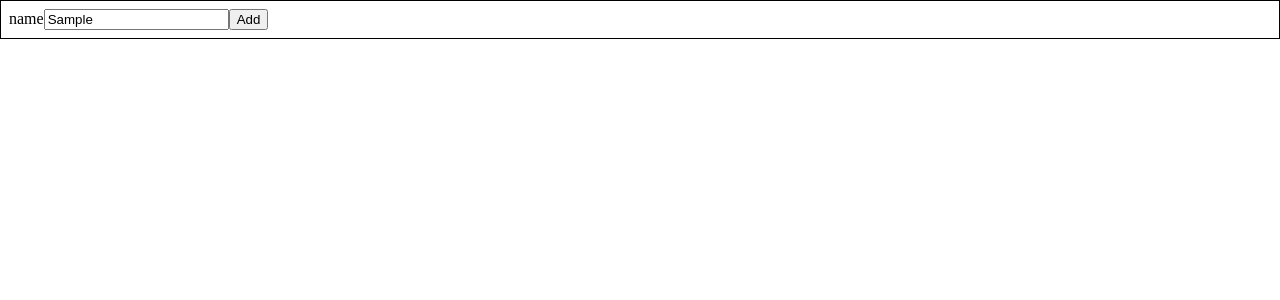
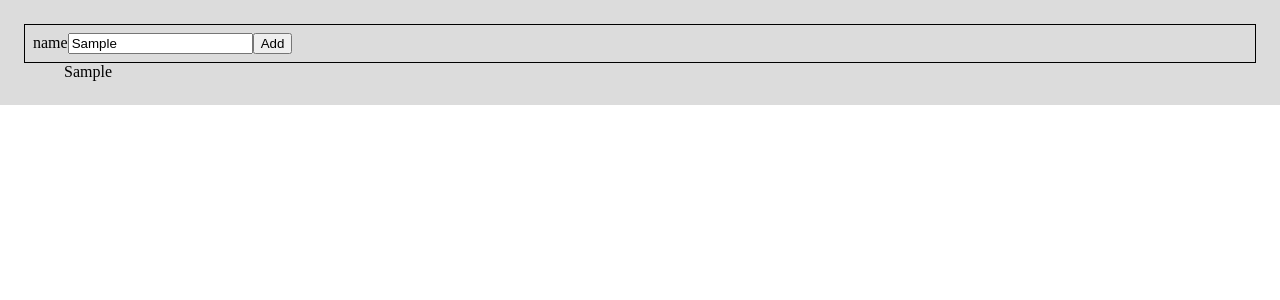
Before and after one commit to user42022/aston-reactjs39, a React (Create React App) app: page / in a window 1280 px wide. Both pictures are taken after typing "Sample" into the empty fields and a click on the button "Add". Shown: the top 300 px of the page. Built offline with nearby package versions, Linux system fonts and the light colour scheme.

Commit message:
feat: add List wrapper with submited names

```diff
--- a/src/App.js
+++ b/src/App.js
@@ -1,10 +1,10 @@
 import './App.css';
-import Form from './components/Form/Form';
+import List from './components/List/List'
 
 function App() {
   return (
     <div>
-      <Form addName={console.log} componentName={'Form'}/>
+      <List/>
     </div>
   );
 }
--- /dev/null
+++ b/src/components/List/List.css
@@ -0,0 +1,4 @@
+.list {
+    background-color: gainsboro;
+    padding: 1.5rem;
+}
--- /dev/null
+++ b/src/components/List/List.jsx
@@ -0,0 +1,103 @@
+import React from "react";
+import Form from '../Form/Form'
+import './List.css'
+
+
+export default class List extends React.Component {
+
+    constructor(props) {
+        super(props);
+
+        this.state = {
+            names:[]
+        };
+        this.addName = this.addName.bind(this);
+        this.removeName = this.removeName.bind(this);
+
+        console.log('List constructed')
+    }
+
+    addName(name) {
+        this.setState((state)=>{
+            return {names: state.names.concat(name)}
+        })
+    }
+
+    removeName(idToRemove) {
+        this.setState((state)=>{
+            return {names: state.names.filter(({id})=>id !== idToRemove)}
+        })
+    }
+
+    static getDerivedStateFromProps() {
+        console.log('List getDerivedStateFromProps')
+        return null
+    }
+
+    static getDerivedStateFromError() {
+        console.log('List getDerivedStateFromError')
+    }
+
+    getSnapshotBeforeUpdate() {
+        console.log('List getSnapshotBeforeUpdate')
+        return null
+    }
+
+    componentDidMount() {
+        console.log('List mounted')
+    }
+
+    componentDidUpdate() {
+        console.log('List updated')
+    }
+
+    componentWillUnmount() {
+        console.log('List will remove')
+    }
+
+    componentDidCatch() {
+        console.log('List catched error')
+    }
+
+    shouldComponentUpdate() {
+
+        console.log('List should update?')
+        return true
+    }
+
+
+
+
+    // UNSAFE methods --- start
+    UNSAFE_componentWillMount () {
+        console.log('List will mount')
+
+    }
+
+    UNSAFE_componentWillReceiveProps() {
+        console.log('List will recieve props')
+
+    }
+
+    UNSAFE_componentWillUpdate() {
+        console.log('List will update')
+
+    }
+    // UNSAFE methods --- end
+
+
+    render() {
+        console.log('List rendered')
+
+        return (
+        <div className="list">
+            <Form addName={this.addName}></Form>
+            <ul>
+                {this.state.names.map((name)=><div key={name.id}>{name.name}</div>)}
+            </ul>
+        </div>
+        )
+    }
+
+
+}
```
